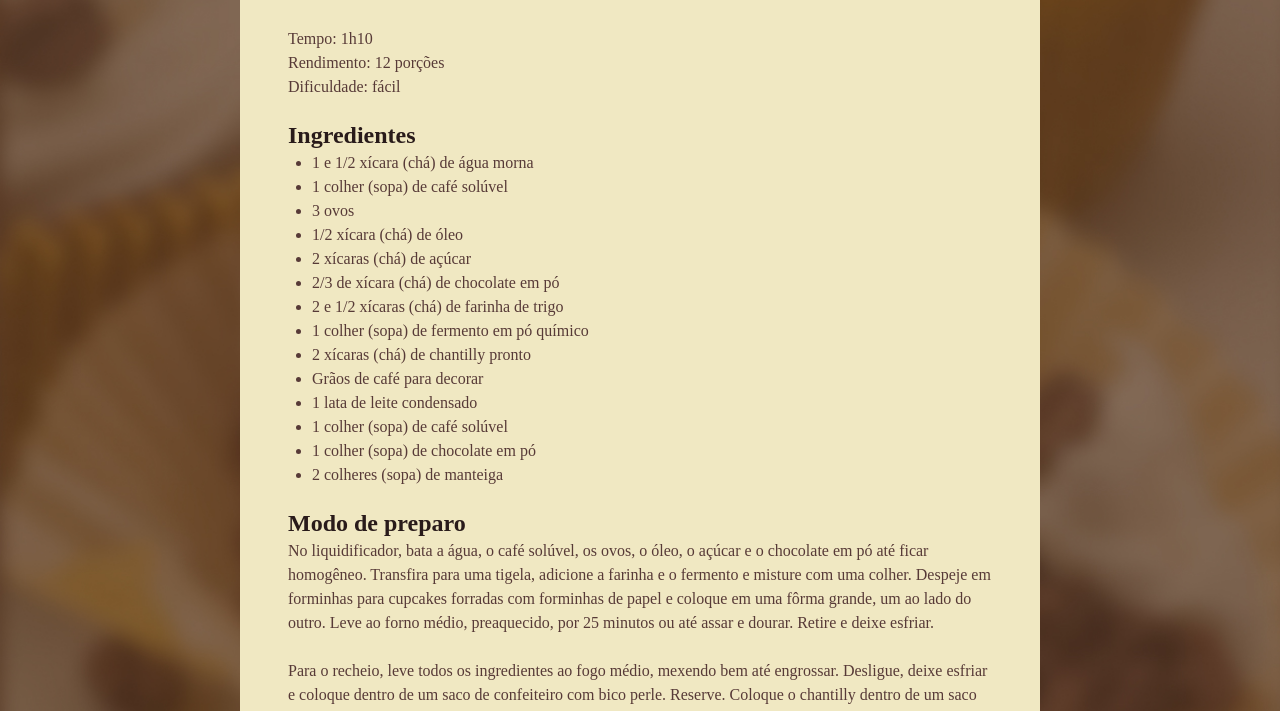
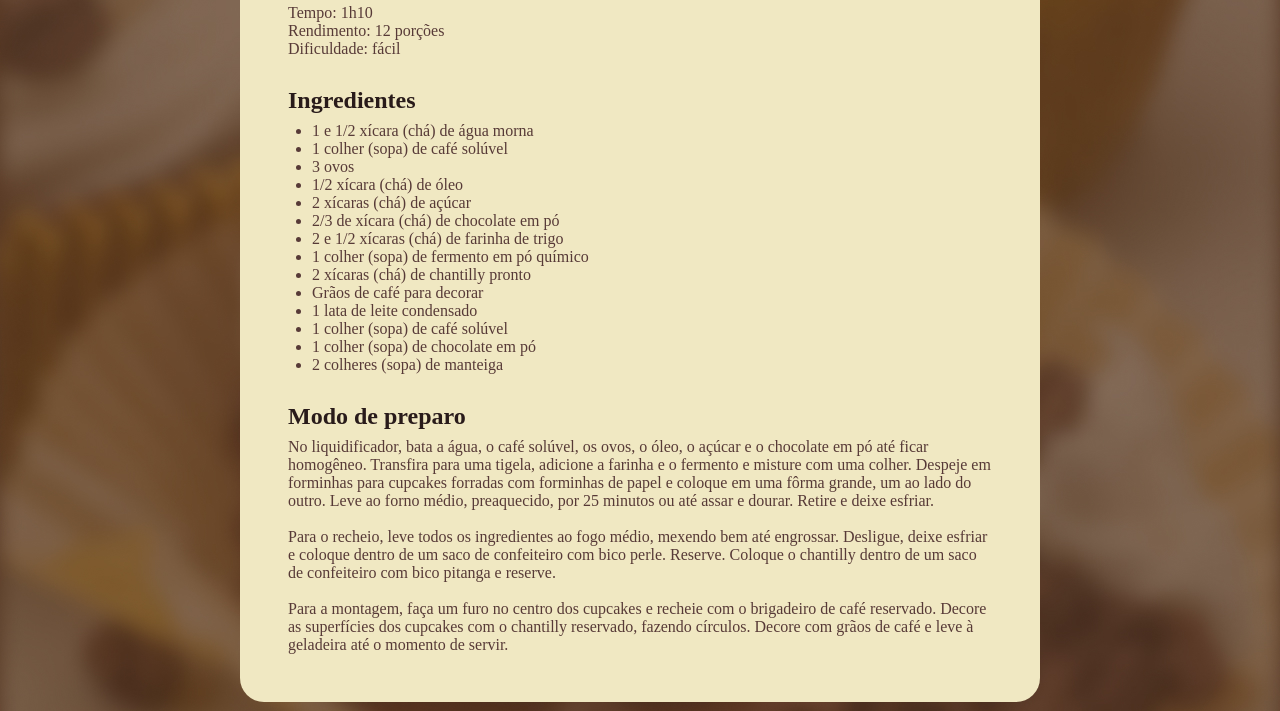
Before and after one commit to angelicaalbuquerque/fullstack-stage03-project01_rocketseat, a plain HTML site: page index.html in a window 1280 px wide. Shown: the part 608-1319 px from the top of the page. Drawn offline with Linux system fonts and the light colour scheme; a web font is replaced by a local one.

Commit message:
[Refactoring] customizing spaces

```diff
--- a/style.css
+++ b/style.css
@@ -1,16 +1,15 @@
 @import url(./_colors.css);
+
+* {
+  margin: 0;
+  padding: 0;
+  box-sizing: border-box;
+}
 
 :root {
   color: var(--text-color-secondary);
   font-family: "Alice", serif;
   font-weight: 400;
-  line-height: 150%;
-}
-
-* {
-  margin: 0;
-  padding: 0;
-  box-sizing: border-box;
 }
 
 body {
@@ -38,23 +37,27 @@ h1,
 h2 {
   color: var(--text-color-primary);
   margin-bottom: 4px;
+  line-height: 150%;
 }
 
 h1 {
   font-size: 40px;
-  line-height: 140%;
 }
 
 h2 {
   font-size: 24px;
 }
 
-main ul li {
-  margin-left: 24px;
+#about p + p {
+  margin-top: 12px;
 }
 
-#ingredients {
-  margin: 24px 0;
+section + section {
+  margin-top: 24px;
+}
+
+ul {
+  padding-left: 24px;
 }
 
 footer {
```
Also changed, not shown: index.html (+1 -1 lines).
